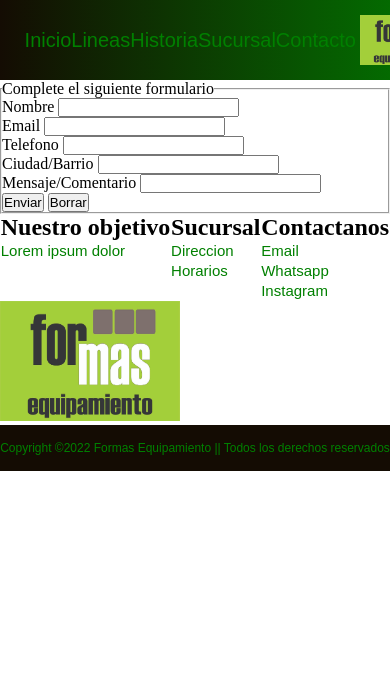
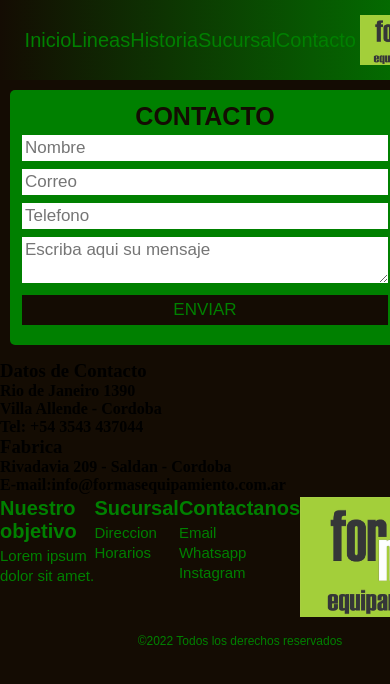
Before and after one commit to tomialvarez85/paginawebAlvarezTomas, a website: page vistas/contacto.html in a window 390 px wide. Shown: the top 684 px of the page. Drawn offline with Linux system fonts and the light colour scheme; a web font is replaced by a local one.

Commit message:
master: Avance para la entre Final

```diff
--- a/estilos/estilos.css
+++ b/estilos/estilos.css
@@ -383,6 +383,79 @@
     margin-right: 15px;
 }
 
+/* MAIN SUCURSAL */
+
+.div-s{
+    width: 100%;
+    height: 400px;
+    margin: 10px 10px 10px 40px;
+}
+
+.img-s{
+    width: 45%;
+    height: 100%;
+}
+
+.p-s{
+    font-family: 'Dongle', sans-serif;
+    font-size: 27px;
+    color: #008000;
+    display: inline-block;
+    width: 400px;
+    height: auto;
+    position: absolute;
+    top: 180px;
+    left: 725px;
+}
+
+/* MAIN CONTACTO */
+
+form{
+    width: 450px;
+    background-color: #008000;
+    padding: 10px 20px;
+    box-sizing: border-box;
+    margin-top: 30px;
+    margin-bottom: 20px;
+    margin-left: 100px;
+    border-radius: 7px;
+}
+
+h2{
+    color: #140C03;
+    text-align: center;
+    margin: 0;
+    font-family: 'Dongle', sans-serif;
+    font-size: 30px;
+    margin-bottom: 20px;
+}
+
+input, textarea{
+    width: 100%;
+    margin-bottom: 20px;
+    padding: 7px;
+    box-sizing: border-box;
+    font-family: 'Dongle', sans-serif;
+    font-size: 23px;
+    border: none;
+}
+
+textarea{
+    min-height: 100px;
+    max-height: 200px;
+    max-width: 100%;
+}
+
+#boton{
+    background-color: #140C03;
+    color: #008000;
+    padding: 20px;
+}
+
+#boton:hover{
+    cursor: pointer;
+}
+
 /* FOOTER */
 
 .footer{
@@ -710,6 +783,60 @@ footer div ul li p{
         margin-right: 0px;
     }
 
+/* MAIN SUCURSAL */
+
+    .div-s{
+        height: 200px;
+        margin: 8px 2px 2px 15px;
+    }
+
+    .img-s{
+        width: 45%;
+        height: 100%;
+    }
+
+    .p-s{
+        font-family: 'Dongle', sans-serif;
+        font-size: 15px;
+        color: #008000;
+        display: inline-block;
+        width: 150px;
+        height: auto;
+        position: absolute;
+        top: 105px;
+        left: 215px;
+    }
+
+/* MAIN CONTACTO */
+
+form{
+    width: 100%;
+    padding: 12px 12px;
+    margin-top: 10px;
+    margin-bottom: 15px;
+    margin-left: 10px;
+    border-radius: 5px;
+}
+
+h2{
+    font-size: 25px;
+    margin-bottom: 4px;
+}
+
+input, textarea{
+    margin-bottom: 8px;
+    padding: 3px;
+    font-size: 17px;
+}
+
+textarea{
+    min-height: 30px;
+    max-height: 80px;
+}
+
+#boton{
+    padding: 5px;
+}
 
 /* FOOTER */
     .footer{
--- a/vistas/contacto.html
+++ b/vistas/contacto.html
@@ -7,75 +7,62 @@
     <meta name="viewport" content="width=device-width, initial-scale=1.0">
     <title>Contacto</title>
 </head>
-<body>
+<body class="body">
     <header class="header">
         <nav class="header-nav">
             <ul class="header-ul">
                 <li><a class="header-a" href="../index.html">Inicio</a></li>
-                <li><a class="header-a" href="./lineas.html">Lineas</a></li>
-                <li><a class="header-a" href="./historia.html">Historia</a></li>
-                <li><a class="header-a" href="./sucursal.html">Sucursal</a></li>
-                <li><a class="header-a" href="./contacto.html">Contacto</a></li>
+                <li><a class="header-a" href="../vistas/lineas.html">Lineas</a></li>
+                <li><a class="header-a" href="../vistas/historia.html">Historia</a></li>
+                <li><a class="header-a" href="../vistas/sucursal.html">Sucursal</a></li>
+                <li><a class="header-a" href="../vistas/contacto.html">Contacto</a></li>
             </ul>
         </nav>
-        <img class="header-logo" src="../img/logo.jpeg " alt="Logo">
+        <img class="header-logo" src="../img/logo.jpeg" alt="Logo">
     </header>
-
     <main>
-        <section>
-            <form action="" method="" enctype="">
-                <fieldset>
-                    <legend>Complete el siguiente formulario</legend>
         <div>
-                        <label for="nombre">Nombre</label>
-                        <input type="text" name="" id="nombre" required>
+            <form action="">
+                <h2>CONTACTO</h2>
+                <input type="text" name="Nombre" placeholder="Nombre">
+                <input type="email" name="Correo" placeholder="Correo">
+                <input type="tel" name="Telefono" placeholder="Telefono">
+                <textarea name="Mensaje" placeholder="Escriba aqui su mensaje"></textarea>
+                <input type="button" value="ENVIAR" id="boton">
+            </form>
         </div>
         <div>
-                        <label for="mail">Email</label>
-                        <input type="email" name="" id="mail" required>
+            <h3>Datos de Contacto</h4>
+            <h4>Rio de Janeiro 1390</h4>
+            <h4>Villa Allende - Cordoba</h4>
+            <h4>Tel: +54 3543 437044</h4>
+            <h3>Fabrica</h3>
+            <h4>Rivadavia 209 - Saldan - Cordoba</h4>
+            <h4>E-mail:info@formasequipamiento.com.ar</h4>
         </div>
-                    <div>
-                        <label for="telefono">Telefono</label>
-                        <input type="tel" name="" id="telefono" required>
-                    </div>
-                    <div>
-                        <label for="ciudad">Ciudad/Barrio</label>
-                        <input type="text" name="" id="ciudad" required>
-                    </div>
-                    <div>
-                        <label for="comentario">Mensaje/Comentario</label>
-                        <input type="text" name="" id="comentario">
-                    </div>
-                    <input type="submit" value="Enviar">
-                    <input type="reset" value="Borrar">
-                </fieldset>
-            </form>
-        </section>
     </main>
-
-    <footer>
+    <footer class="footer">
         <div class="footer-div">
             <ul>
-               <h2>Nuestro objetivo</h2>
-                <li><p>Lorem ipsum dolor<p><li>
+            <h3>Nuestro objetivo</h3>
+                <li><p>Lorem ipsum dolor sit amet.<p></li>
             </ul>
             <ul>
-               <h2>Sucursal</h2>
+            <h3>Sucursal</h3>
                 <li><p>Direccion</p></li>
                 <li><p>Horarios</p></li>
             </ul>
             <ul>
-                 <h2>Contactanos</h2>
+                <h3>Contactanos</h3>
                 <li><p>Email</p></li>
                 <li><p>Whatsapp</p></li>
                 <li><p>Instagram</p></li>
             </ul>
+            <img class="footer-logo" src="../img/logo.jpeg" alt="LOGO">
         </div>
-        <img class="footer-logo" src="../img/logo.jpeg" alt="LOGO">
+        <div class="pie">
+            <p>©2022 Todos los derechos reservados</p>
+        </div>
     </footer>
-     <div class="border"></div>
-    <div class="pie">
-        <p>Copyright ©2022 Formas Equipamiento || Todos los derechos reservados</p>
-    </div>
 </body>
 </html>
```
Also changed, not shown: vistas/sucursal.html (+24 -20 lines). Lines whose indentation alone changed are shown as unchanged.
